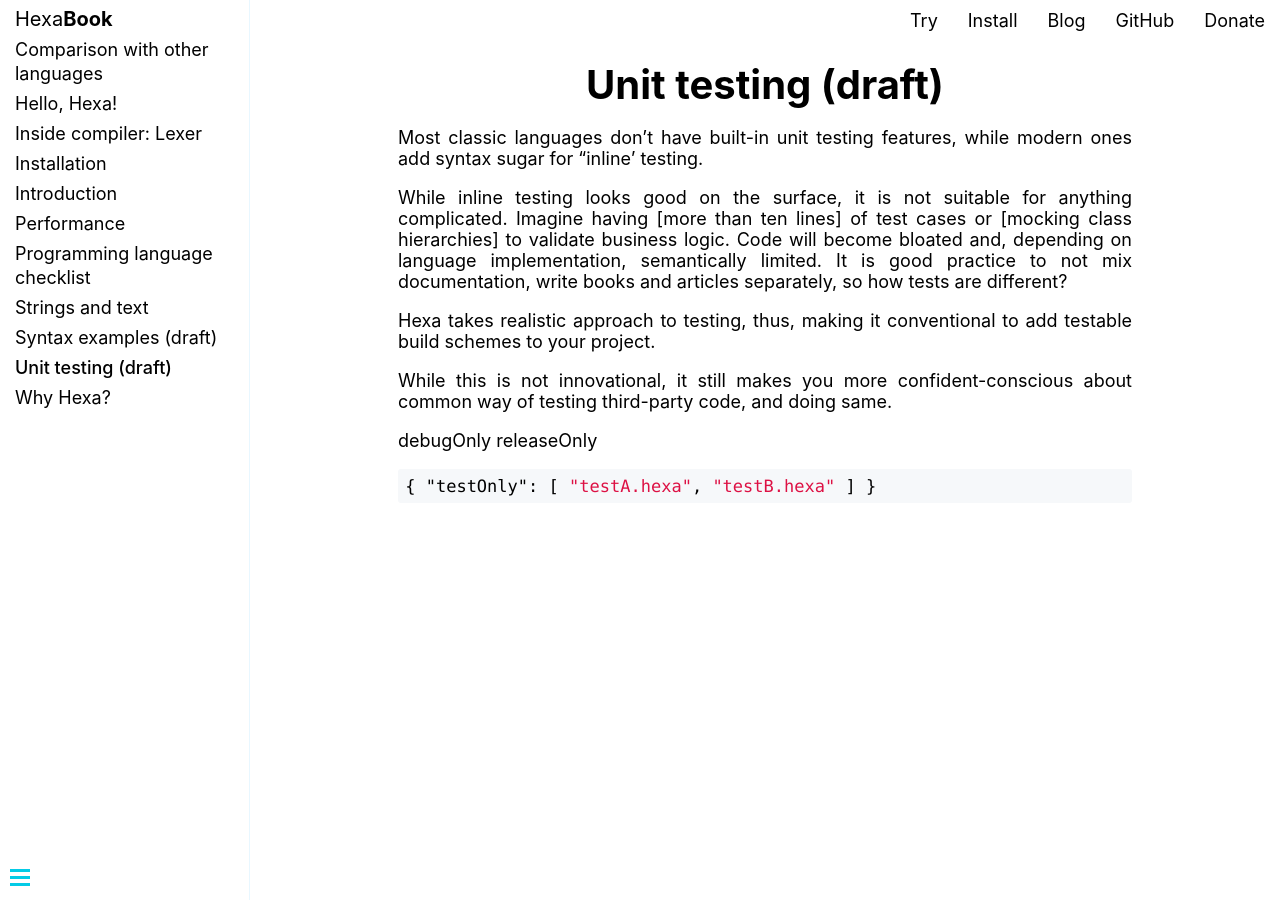
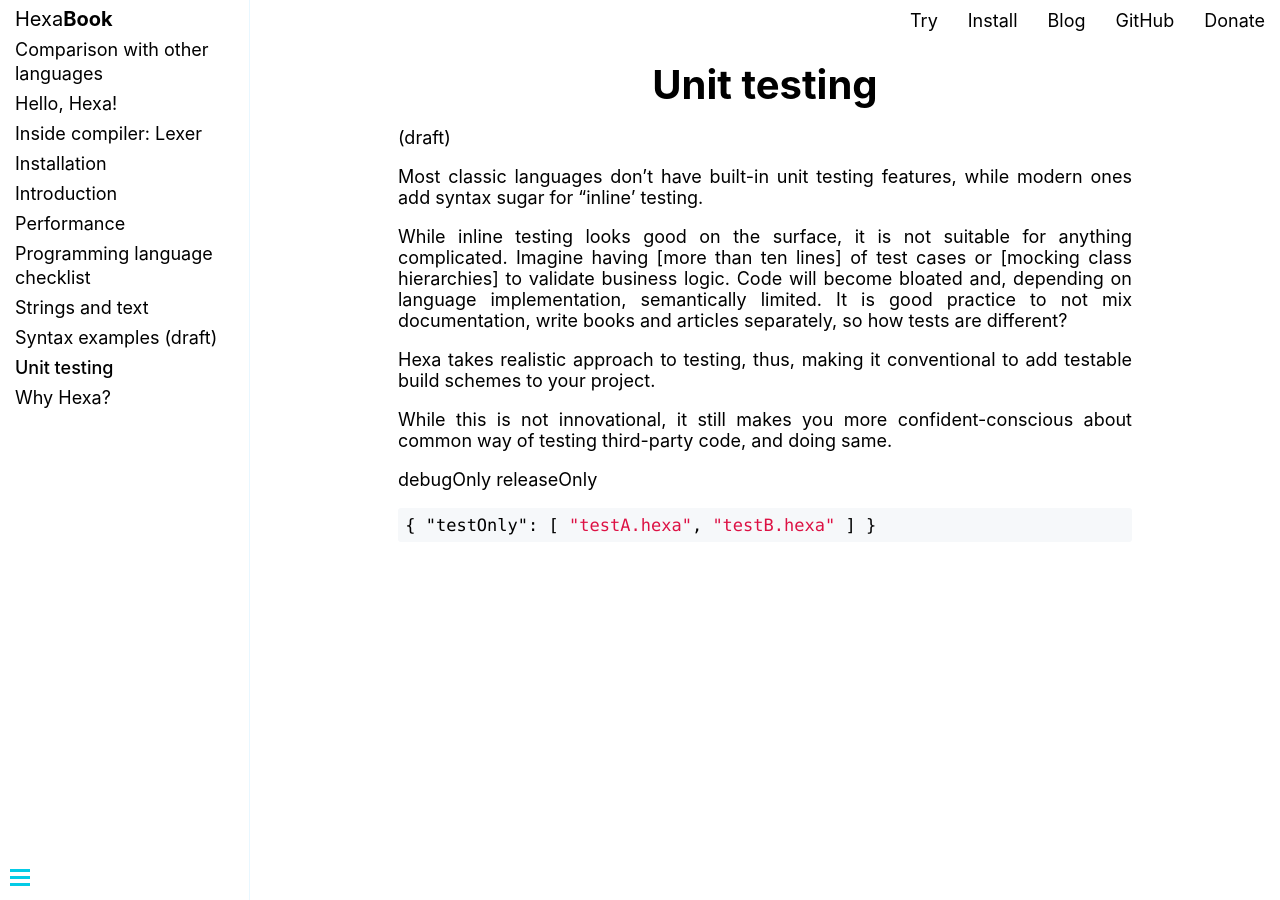
Before and after one commit to hexalang/hexalang.github.io, a Jekyll site: the page built from _book/Testing.md, in a window 1280 px wide. Built offline with Jekyll 4.4.1, drawn with Linux system fonts in a browser that asks for light colours.

Commit message:
Update Testing.md

```diff
--- a/_book/Testing.md
+++ b/_book/Testing.md
@@ -1,7 +1,9 @@
 ---
 layout: book
-title: Unit testing (draft)
+title: Unit testing
 ---
+
+(draft)
 
 Most classic languages don't have built-in unit testing features, while modern ones add syntax sugar for "inline' testing.
 
```
